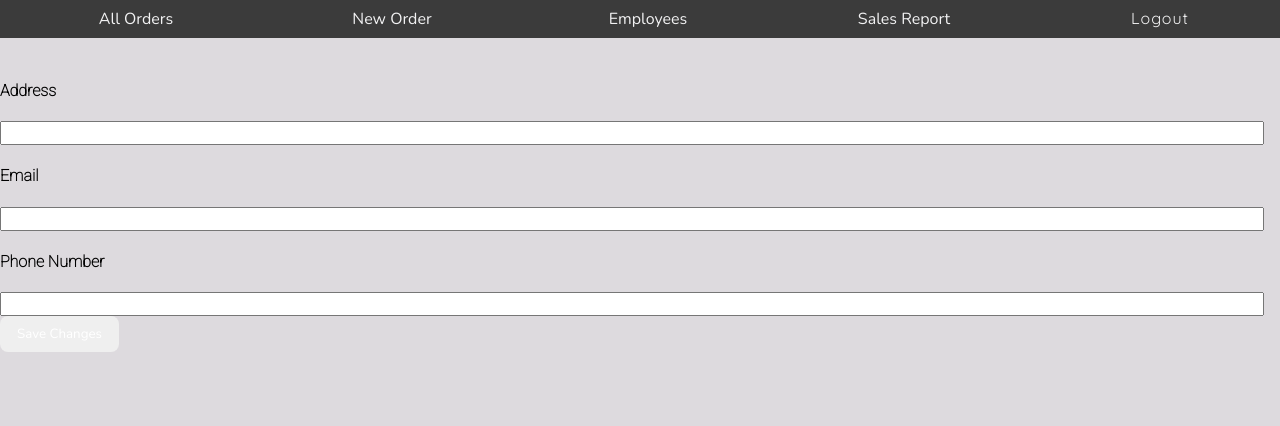
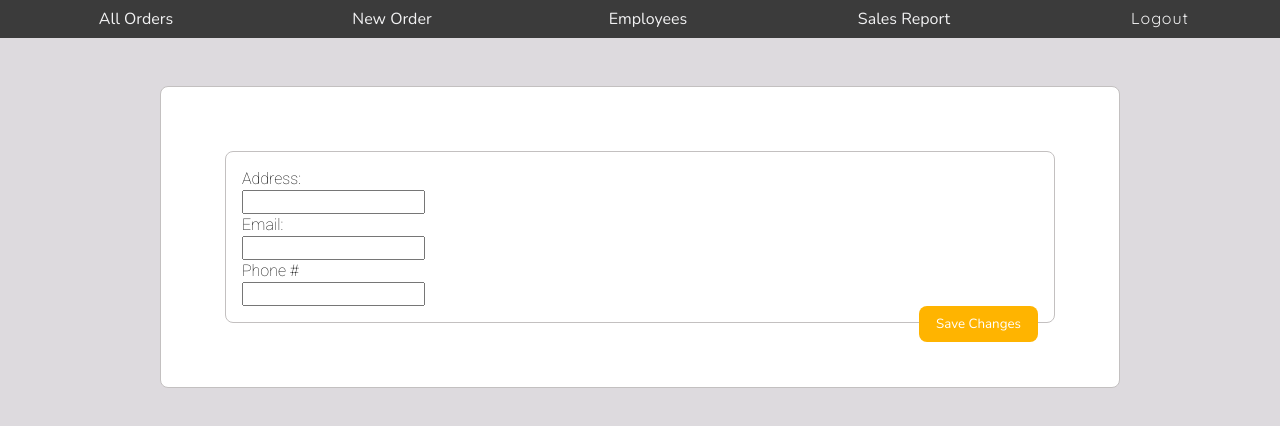
Before and after one commit to NSS-Day-Cohort-74/Shepherds-Pie-client-hfqycy, a React (Vite) app: page /employees/1 in a window 1280 px wide. Shown: the top 426 px of the page. Built offline with nearby package versions, Linux system fonts and the light colour scheme; no server answers; sample sign-in values are in the browser's storage.

Commit message:
updated styling

```diff
--- a/src/pages/Employee.css
+++ b/src/pages/Employee.css
@@ -13,6 +13,15 @@
 
   section.customer {
     margin: 3rem;
+  }
+
+  .customer-details {
+    margin: 3rem 10rem 10rem 10rem;
+  }
+
+  .save-btn {
+    float: right;
+    background-color: var(--primary);
   }
 
   .customer {
--- a/src/pages/EmployeeDetails.jsx
+++ b/src/pages/EmployeeDetails.jsx
@@ -30,23 +30,31 @@ export const EmployeeDetails = () => {
   }
 
   return (
-    <div className="employee-details-container">
-      <div className="employee-details-form">
-        <h1>{employee.name}</h1>
-        <div className="form-group">
-          <h4>Address</h4>
-          <input type="text" defaultValue={employee.address} onChange={handleInputChange} name="address" />
+    <div className="customer customer-details">
+      <section className="customer">
+        <header className="customer-header">{employee.name}</header>
+        <div>
+          <span className="customer-info">Address: </span>
+          <div>
+            <input type="text" defaultValue={employee.address} onChange={handleInputChange} name="address" />
+          </div>
         </div>
-        <div className="form-group">
-          <h4>Email</h4>
-          <input type="text" defaultValue={employee.email} onChange={handleInputChange} name="email" />
+        <div>
+          <span className="customer-info">Email: </span>
+          <div>
+            <input type="text" defaultValue={employee.email} onChange={handleInputChange} name="email" />
+          </div>
         </div>
-        <div className="form-group">
-          <h4>Phone Number</h4>
-          <input type="text" defaultValue={employee.phoneNumber} onChange={handleInputChange} name="phoneNumber" />
+        <div>
+          <span className="customer-info">Phone # </span>
+          <div>
+            <input type="text" defaultValue={employee.phoneNumber} onChange={handleInputChange} name="phoneNumber" />
+          </div>
         </div>
-        <button onClick={handleSaveChanges}>Save Changes</button>
-      </div>
+        <button className="save-btn" onClick={handleSaveChanges}>Save Changes</button>
+      </section>
     </div>
+
+
   )
 }
--- a/src/pages/ViewAllEmployees.css
+++ /dev/null
@@ -1,67 +0,0 @@
-:root {
-  background-color: rgba(24, 224, 224, 0.918);
-}
-
-.all-employees {
-
-  background-color: rgba(215, 250, 218, 0.589);
-  display: flex;
-  flex-direction: column;
-  row-gap: 100px;
-  flex-wrap: wrap;
-
-  border-radius: 5%;
-  max-width: 21%;
-  min-width: 20%;
-  min-height: 200px;
-  margin: 5%;
-  padding: 1%;
-  margin-bottom: 5%;
-  overflow-wrap: anywhere;
-
-}
-
-.employee-container {
-  display: flex;
-  justify-content: center;
-  flex-wrap: wrap;
-  margin: 10%;
-
-}
-
-.employee-address {
-  font-size: small;
-}
-
-.employee-phone {
-  font-family: 'Times New Roman', Times, serif;
-  font-size: smaller;
-  text-align: center;
-}
-
-.employee-email {
-  font-family: Georgia, 'Times New Roman', Times, serif;
-  flex-shrink: inherit;
-}
-
-.employee-position {
-  font-size: large;
-  font-weight: 300;
-  text-align: center;
-}
-
-.employee-name {
-  font-style: italic;
-  text-align: center;
-}
-
-.all-employees:hover {
-  border-color: red;
-}
-
-a {
-  text-decoration: none;
-  /* Removes underline */
-  color: inherit;
-  /* Ensures it takes the parent color */
-}
```
